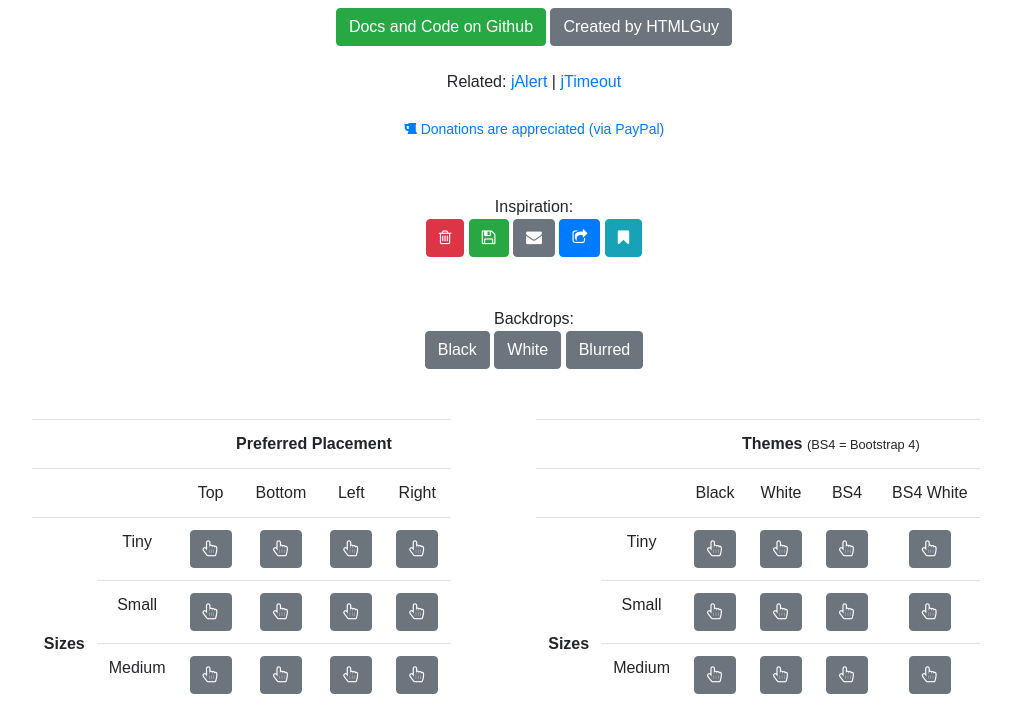
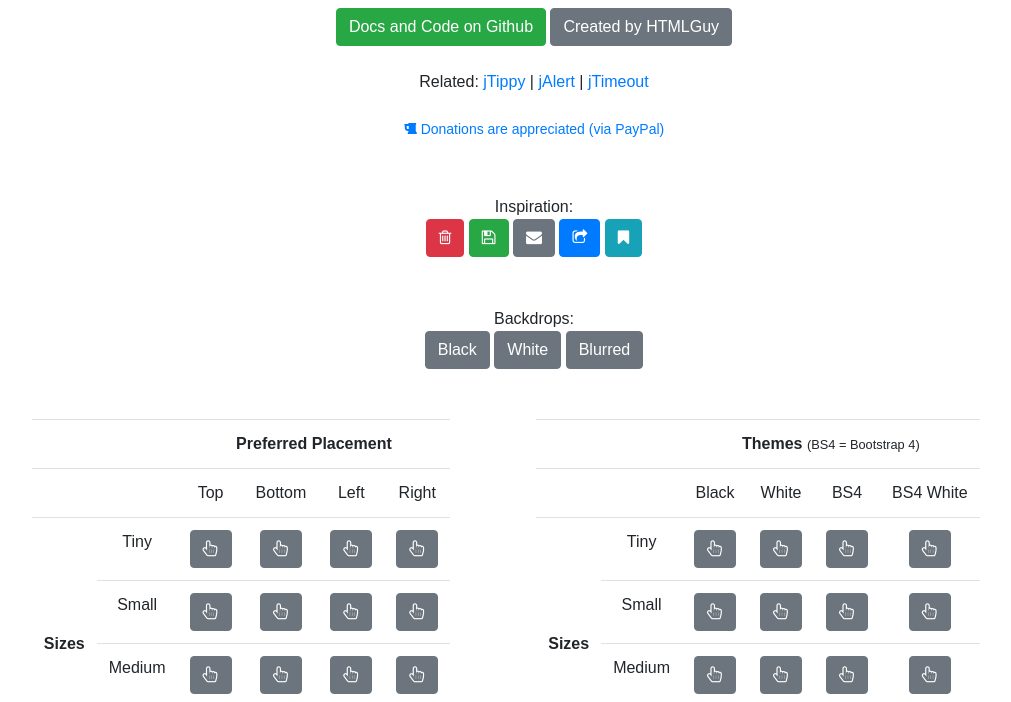
Before and after one commit to HTMLGuyLLC/jConfirm, a website: page index.html in a window 1280 px wide. Shown: the part 98-800 px from the top of the page, without its empty margins (106-1117 px from the left). Drawn offline with nearby package versions, Linux system fonts and the light colour scheme.

Commit message:
Added link to jTippy

```diff
--- a/index.html
+++ b/index.html
@@ -43,6 +43,7 @@
         <a href="https://htmlguy.com" target="_blank" class="btn btn-secondary">Created by HTMLGuy</a>
         <br><br>
         Related:
+        <a href="https://htmlguyllc.github.io/jTippy/">jTippy</a> |
         <a href="https://htmlguyllc.github.io/jAlert/">jAlert</a> |
         <a href="https://htmlguyllc.github.io/jTimeout/">jTimeout</a>
     </div>
```
